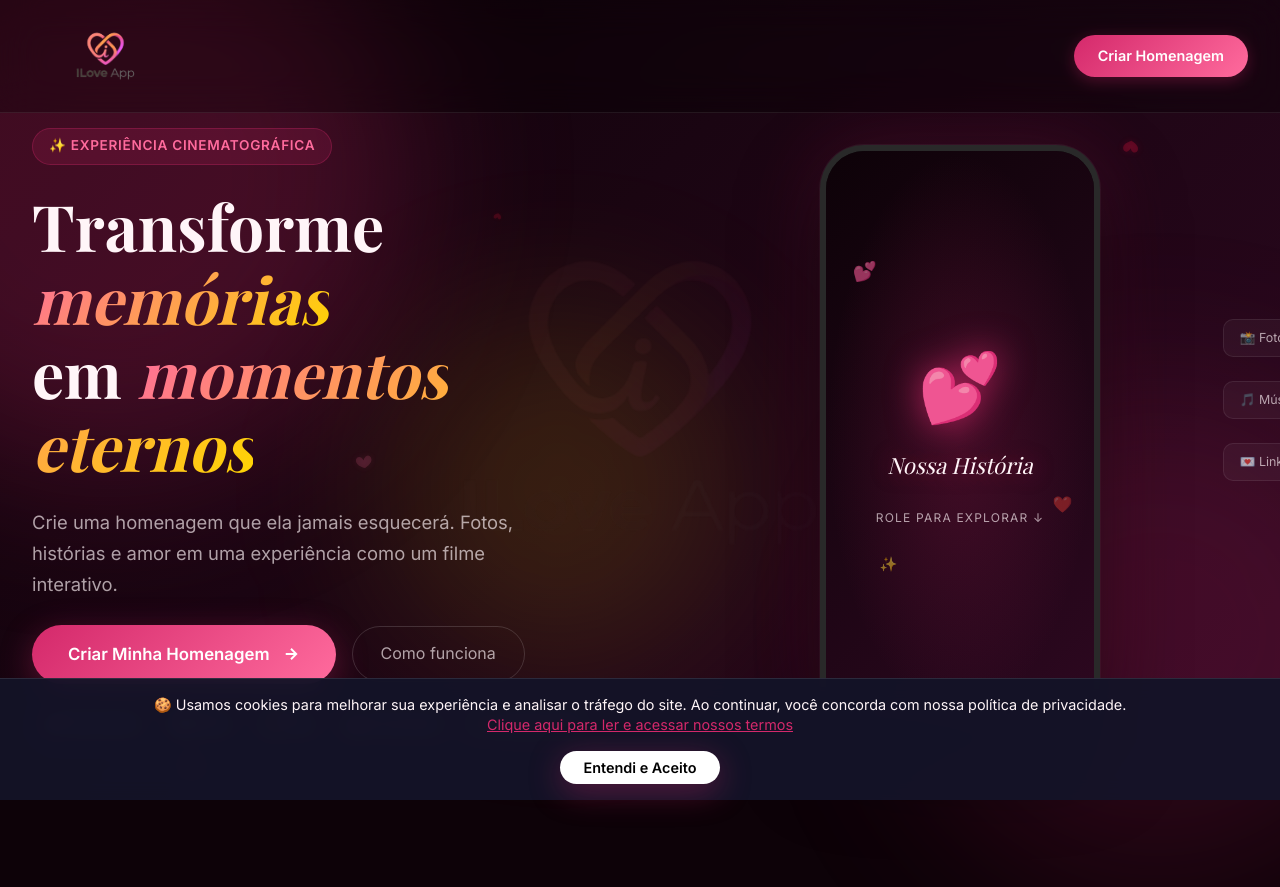
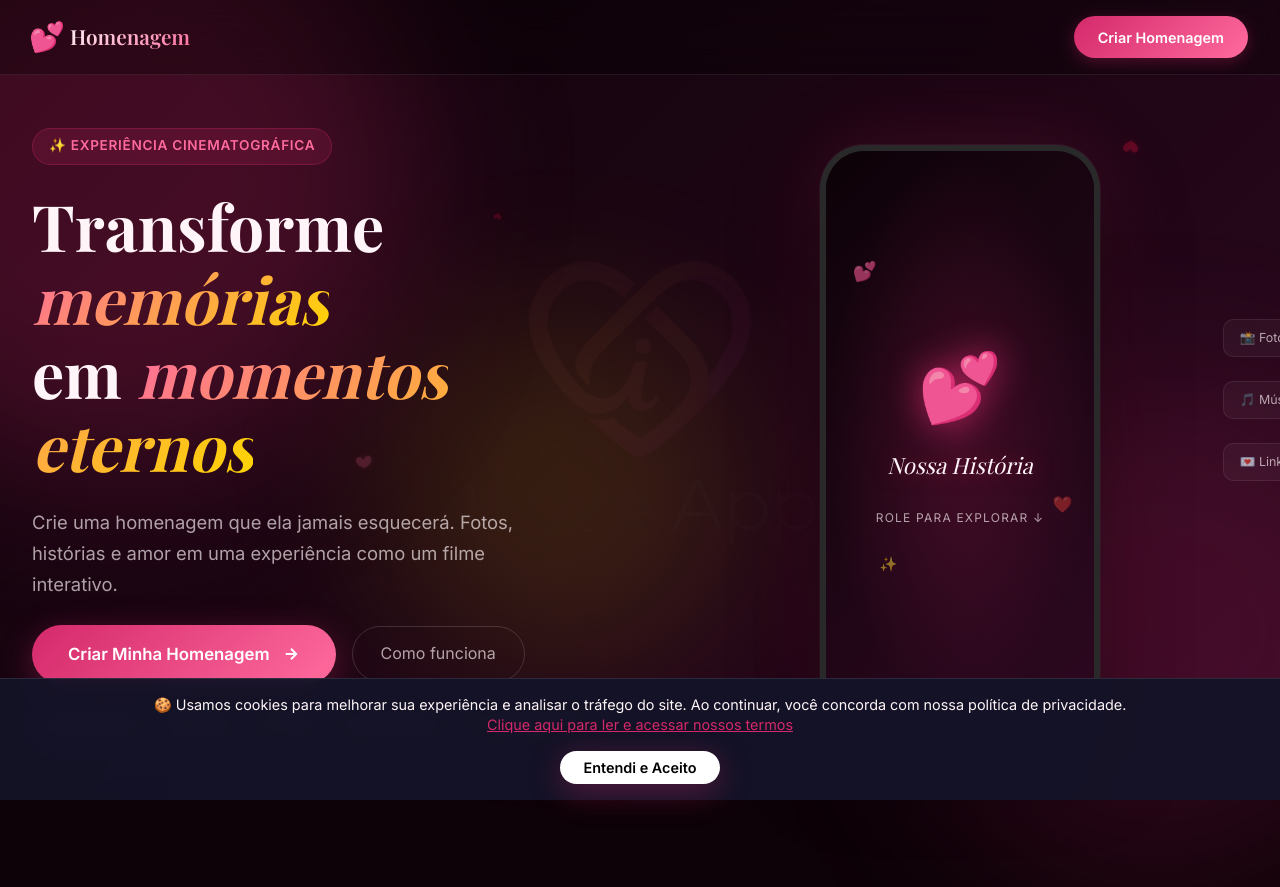
Before and after one commit to Josecaetanofaganello/ilove, a website: page index.html in a window 1280 px wide. Shown: the top 887 px of the page. Drawn offline with nearby package versions, Linux system fonts and the light colour scheme; a web font is replaced by a local one.

Commit message:
style: revert header logo to previous text version per user request

```diff
--- a/index.html
+++ b/index.html
@@ -46,7 +46,8 @@
   <!-- Header -->
   <header class="site-header" id="siteHeader">
     <a href="#" class="logo">
-      <img src="assets/ilove-logo.png" alt="iLove Logo" style="height: 80px; width: auto; object-fit: contain;">
+      <span class="logo-icon">💕</span>
+      <span class="logo-text">Homenagem</span>
     </a>
     <a href="#create" class="btn-nav">Criar Homenagem</a>
   </header>
```
